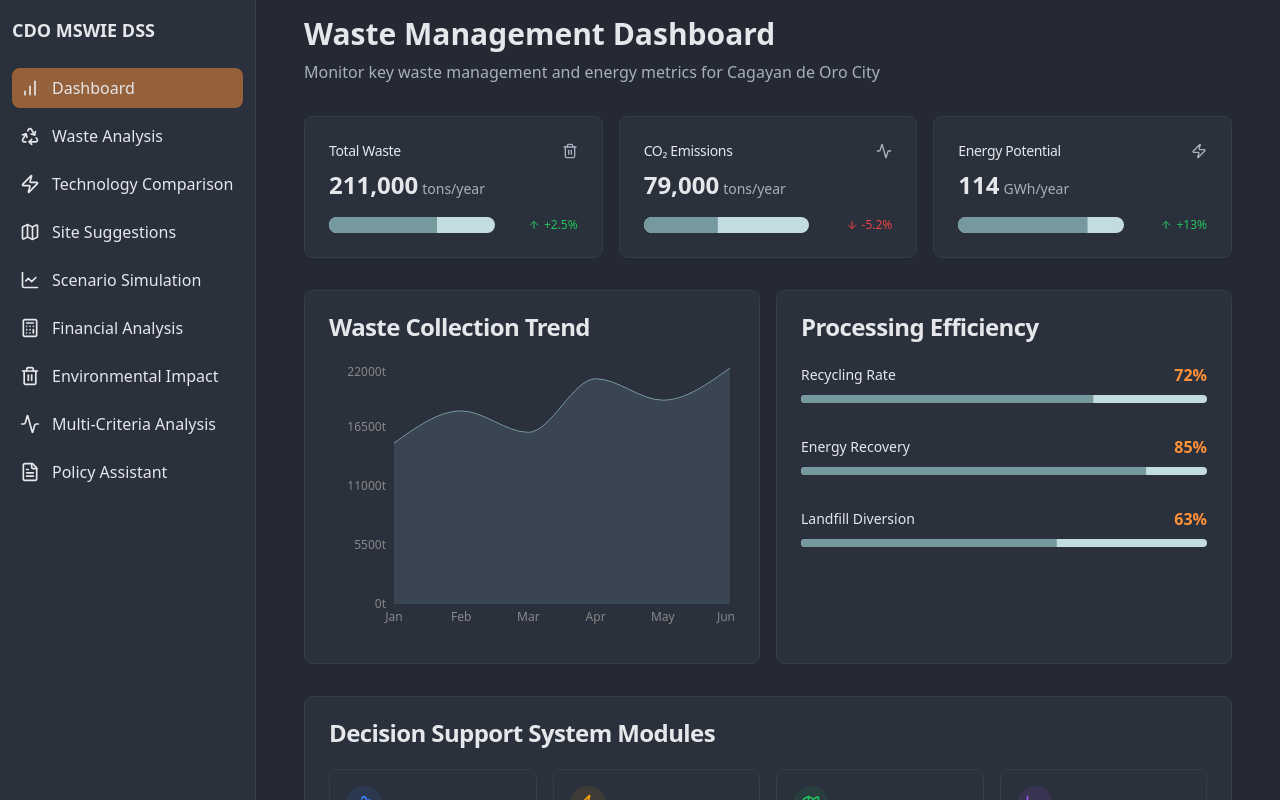
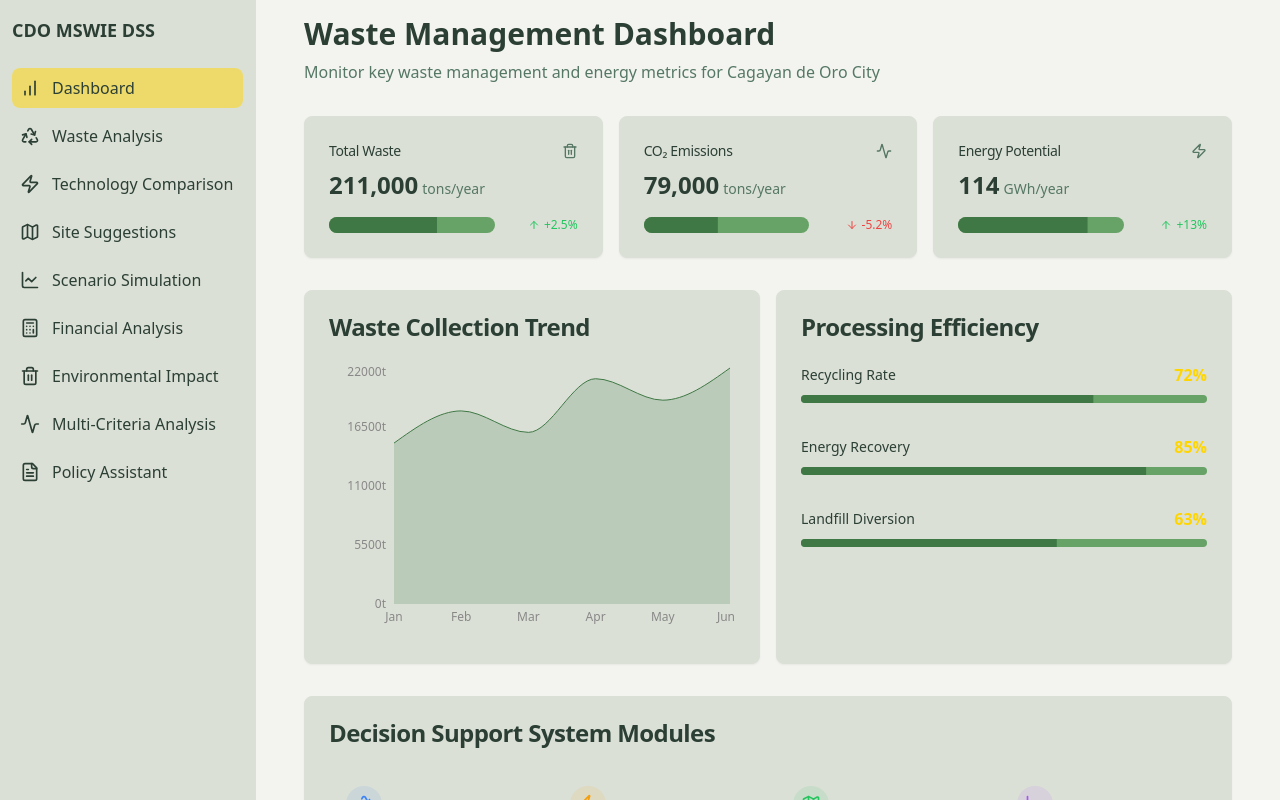
Before and after one commit to diffident016/sweep-cdo-dss-mock, a React (Vite) app: page / in a window 1280 px wide. Shown: the top 800 px of the page. Built offline with nearby package versions, Linux system fonts and the light colour scheme.

Commit message:
Refactor: Apply nature-inspired color palette
This commit refactors the application's color scheme to a nature-inspired palette, including primary greens, neutral sage/beige backgrounds, and sunny yellow accents for CTAs. Text color is set to charcoal for WCAG compliance.

```diff
--- a/src/index.css
+++ b/src/index.css
@@ -4,33 +4,33 @@
 
 @layer base {
   :root {
-    --background: 220 17% 17%;
-    --foreground: 220 13% 91%;
+    --background: 84 16% 95%; /* #F5E6D3 */
+    --foreground: 147 17% 21%; /* #2C3E30 */
 
-    --card: 220 17% 20%;
-    --card-foreground: 220 13% 91%;
+    --card: 90 14% 86%; /* #CBD5C0 */
+    --card-foreground: 147 17% 21%; /* #2C3E30 */
 
-    --popover: 220 17% 17%;
-    --popover-foreground: 220 13% 91%;
+    --popover: 84 16% 95%; /* #F5E6D3 */
+    --popover-foreground: 147 17% 21%; /* #2C3E30 */
 
-    --primary: 187 17% 54%;
-    --primary-foreground: 220 13% 91%;
+    --primary: 126 31% 36%; /* #3A7D44 */
+    --primary-foreground: 0 0% 100%;
 
-    --secondary: 187 31% 82%;
-    --secondary-foreground: 220 17% 17%;
+    --secondary: 120 24% 52%; /* #6BA368 */
+    --secondary-foreground: 147 17% 21%; /* #2C3E30 */
 
-    --muted: 220 17% 30%;
-    --muted-foreground: 220 13% 70%;
+    --muted: 90 14% 86%; /* #CBD5C0 */
+    --muted-foreground: 147 17% 40%;
 
-    --accent: 27 100% 61%;
-    --accent-foreground: 220 13% 91%;
+    --accent: 50 100% 50%; /* #FFD700 */
+    --accent-foreground: 147 17% 21%; /* #2C3E30 */
 
-    --destructive: 0 84.2% 60.2%;
-    --destructive-foreground: 210 40% 98%;
+    --destructive: 0 84% 60%;
+    --destructive-foreground: 0 0% 100%;
 
-    --border: 220 17% 25%;
-    --input: 220 17% 25%;
-    --ring: 187 17% 54%;
+    --border: 90 14% 86%; /* #CBD5C0 */
+    --input: 90 14% 86%; /* #CBD5C0 */
+    --ring: 126 31% 36%; /* #3A7D44 */
 
     --radius: 0.5rem;
   }
@@ -72,9 +72,7 @@
     --sidebar-border: 240 3.7% 15.9%;
     --sidebar-ring: 217.2 91.2% 59.8%;
   }
-}
 
-@layer base {
   * {
     @apply border-border;
   }
```
